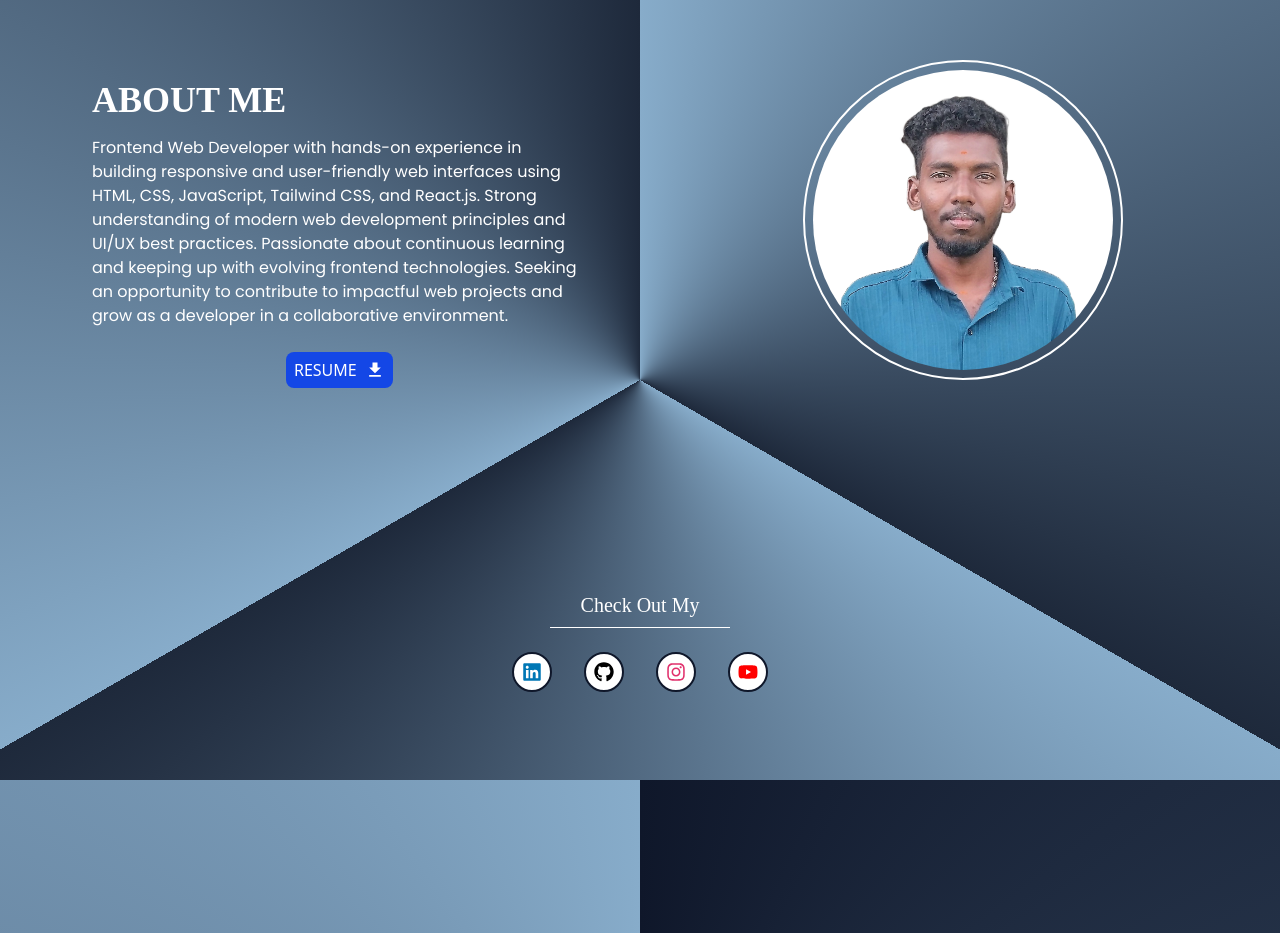
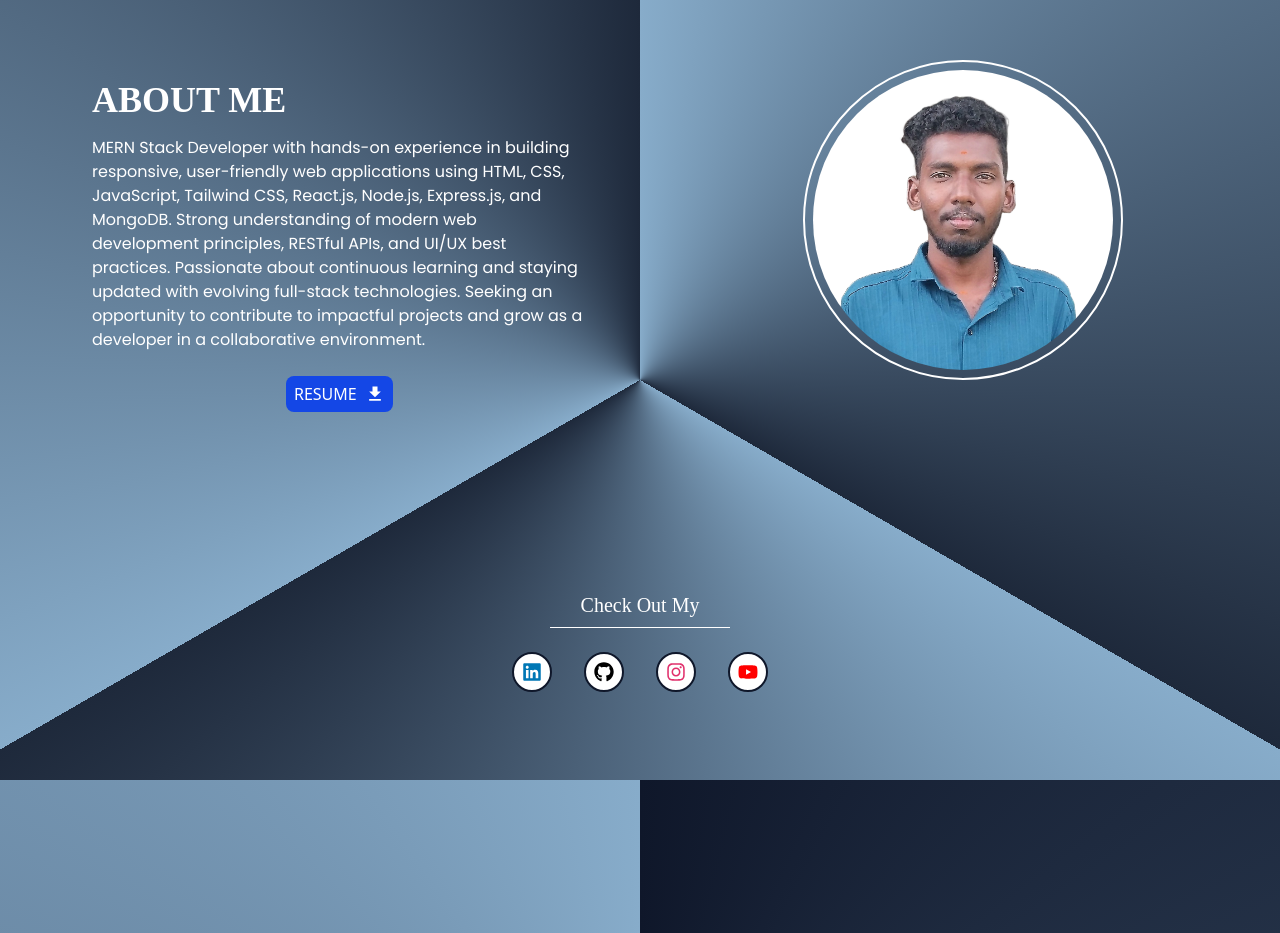
Before and after one commit to logapriyanm/Logapriyan-Portfolio, a React (Vite) app: page / in a window 1280 px wide. Shown: the part 820-1753 px from the top of the page. Built offline with nearby package versions, Linux system fonts and the light colour scheme.

Commit message:
about changed

```diff
--- a/src/Components/About.jsx
+++ b/src/Components/About.jsx
@@ -14,11 +14,8 @@ const About = () => {
       <div className="flex justify-center flex-col md:flex-row  items-center md:items-start w-full ">
         <div className="w-full md:w-1/2 mx-10  md:m-15 flex flex-col items-center text-center md:text-left px-4">
           <h1 className=' text-3xl md:text-4xl font-bold md:font-extra font-poppins self-start text-white  mb-4  text-left  '>ABOUT ME</h1 >
-          <p className='text-sm md:text-base md:font-poppins text-white mb-6 leading-6 text-left  '  > Frontend Web Developer with hands-on
-            experience in building responsive and user-friendly web interfaces using HTML, CSS, JavaScript, Tailwind CSS, and React.js.
-            Strong understanding of modern web development principles and UI/UX best practices. Passionate about continuous learning and
-            keeping up with evolving frontend technologies. Seeking an opportunity to contribute to impactful web projects and grow as a
-             developer in a collaborative environment.
+          <p className='text-sm md:text-base md:font-poppins text-white mb-6 leading-6 text-left  '  >MERN Stack Developer with hands-on experience in building responsive, user-friendly web applications using HTML, CSS, JavaScript, Tailwind CSS, React.js, Node.js, Express.js, and MongoDB. Strong understanding of modern web development principles, RESTful APIs, and UI/UX best practices. Passionate about continuous learning and staying updated with evolving full-stack technologies. Seeking an opportunity to contribute to impactful projects and grow as a developer in a collaborative environment.
+
 
           </p>
 
```
